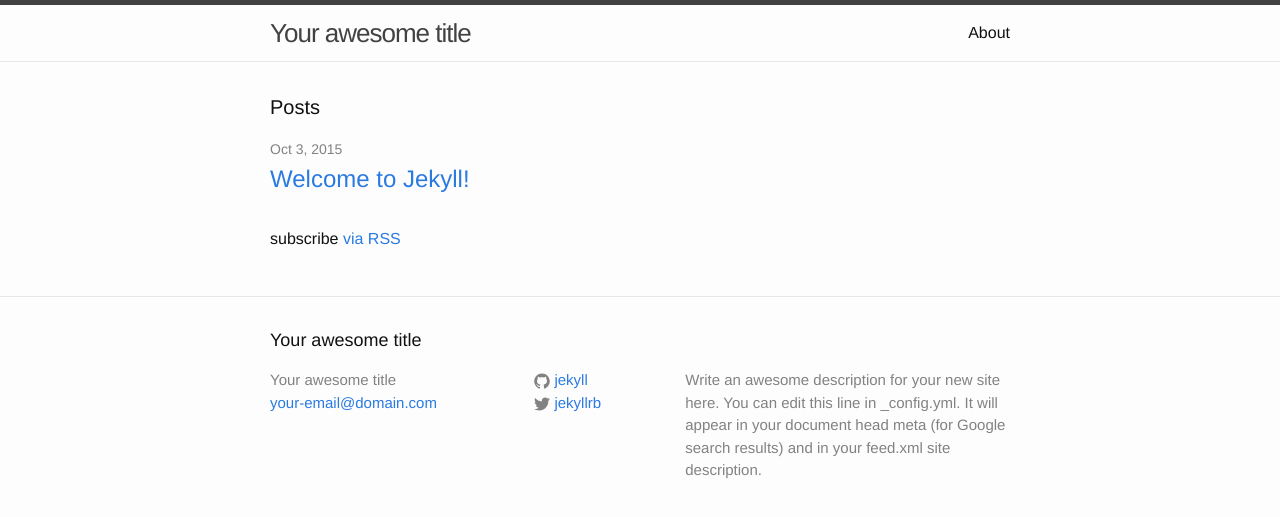
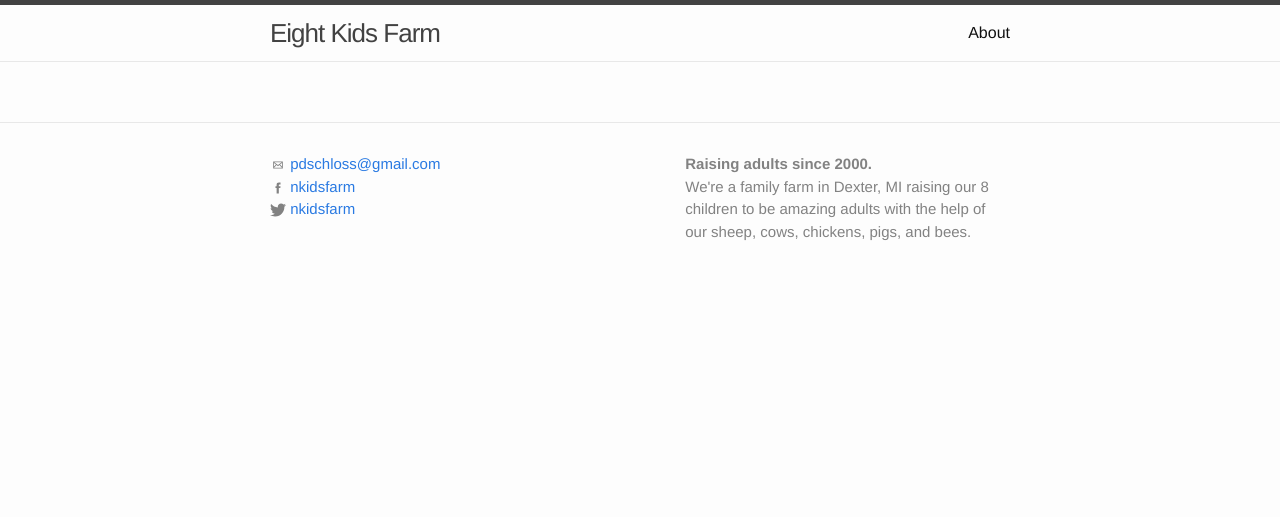
Before and after one commit to pschloss/nkidsfarm.github.io, a Jekyll site: the page built from index.html, in a window 1280 px wide. Shown: the top 517 px of the page. Built offline with Jekyll 4.4.1, drawn with Linux system fonts in a browser that asks for light colours.

Commit message:
Customizing

```diff
--- a/_config.yml
+++ b/_config.yml
@@ -1,14 +1,13 @@
 # Site settings
-title: Your awesome title
-email: your-email@domain.com
+title: Eight Kids Farm
+email: pdschloss@gmail.com
 description: > # this means to ignore newlines until "baseurl:"
-  Write an awesome description for your new site here. You can edit this
-  line in _config.yml. It will appear in your document head meta (for
-  Google search results) and in your feed.xml site description.
+  <b>Raising adults since 2000.</b><br>
+  We're a family farm in Dexter, MI raising our 8 children to be amazing adults with the help of our sheep, cows, chickens, pigs, and bees.
 baseurl: "" # the subpath of your site, e.g. /blog/
-url: "http://yourdomain.com" # the base hostname & protocol for your site
-twitter_username: jekyllrb
-github_username:  jekyll
+url: "http://nkidsfarm.com" # the base hostname & protocol for your site
+twitter_username: nkidsfarm
+facebook_username: nkidsfarm
 
 # Build settings
 markdown: kramdown
--- a/_includes/footer.html
+++ b/_includes/footer.html
@@ -2,13 +2,49 @@
 
   <div class="wrapper">
 
-    <h2 class="footer-heading">{{ site.title }}</h2>
+<!---    <h2 class="footer-heading">{{ site.title }}</h2> --->
 
     <div class="footer-col-wrapper">
       <div class="footer-col  footer-col-1">
         <ul class="contact-list">
-          <li>{{ site.title }}</li>
-          <li><a href="mailto:{{ site.email }}">{{ site.email }}</a></li>
+          <li>
+            <a href="mailto:{{ site.email }}">
+              <span class="icon  icon--email">
+                <svg viewBox="0 0 512 512"><path d="M101.3 141.6v228.9h0.3 308.4 0.8V141.6H101.3zM375.7 167.8l-119.7 91.5 -119.6-91.5H375.7zM127.6 194.1l64.1 49.1 -64.1 64.1V194.1zM127.8 344.2l84.9-84.9 43.2 33.1 43-32.9 84.7 84.7L127.8 344.2 127.8 344.2zM384.4 307.8l-64.4-64.4 64.4-49.3V307.8z"/></svg>
+
+                <span class="username">{{ site.email }}</span>
+            </a>
+          </li>
+
+
+          {% if site.facebook_username %}
+          <li>
+            <a href="https://facebook.com/{{ site.facebook_username }}">
+              <span class="icon  icon--facebook">
+                <svg viewBox="0 0 512 512"><path d="M211.9 197.4h-36.7v59.9h36.7V433.1h70.5V256.5h49.2l5.2-59.1h-54.4c0 0 0-22.1 0-33.7 0-13.9 2.8-19.5 16.3-19.5 10.9 0 38.2 0 38.2 0V82.9c0 0-40.2 0-48.8 0 -52.5 0-76.1 23.1-76.1 67.3C211.9 188.8 211.9 197.4 211.9 197.4z"/></svg>
+              </span>
+
+              <span class="username">{{ site.facebook_username }}</span>
+            </a>
+          </li>
+          {% endif %}
+
+          {% if site.twitter_username %}
+          <li>
+            <a href="https://twitter.com/{{ site.twitter_username }}">
+              <span class="icon  icon--twitter">
+                <svg viewBox="0 0 16 16">
+                  <path fill="#828282" d="M15.969,3.058c-0.586,0.26-1.217,0.436-1.878,0.515c0.675-0.405,1.194-1.045,1.438-1.809
+                  c-0.632,0.375-1.332,0.647-2.076,0.793c-0.596-0.636-1.446-1.033-2.387-1.033c-1.806,0-3.27,1.464-3.27,3.27 c0,0.256,0.029,0.506,0.085,0.745C5.163,5.404,2.753,4.102,1.14,2.124C0.859,2.607,0.698,3.168,0.698,3.767 c0,1.134,0.577,2.135,1.455,2.722C1.616,6.472,1.112,6.325,0.671,6.08c0,0.014,0,0.027,0,0.041c0,1.584,1.127,2.906,2.623,3.206 C3.02,9.402,2.731,9.442,2.433,9.442c-0.211,0-0.416-0.021-0.615-0.059c0.416,1.299,1.624,2.245,3.055,2.271 c-1.119,0.877-2.529,1.4-4.061,1.4c-0.264,0-0.524-0.015-0.78-0.046c1.447,0.928,3.166,1.469,5.013,1.469 c6.015,0,9.304-4.983,9.304-9.304c0-0.142-0.003-0.283-0.009-0.423C14.976,4.29,15.531,3.714,15.969,3.058z"/>
+                </svg>
+              </span>
+
+              <span class="username">{{ site.twitter_username }}</span>
+            </a>
+          </li>
+          {% endif %}
+
+
         </ul>
       </div>
 
@@ -28,20 +64,6 @@
           </li>
           {% endif %}
 
-          {% if site.twitter_username %}
-          <li>
-            <a href="https://twitter.com/{{ site.twitter_username }}">
-              <span class="icon  icon--twitter">
-                <svg viewBox="0 0 16 16">
-                  <path fill="#828282" d="M15.969,3.058c-0.586,0.26-1.217,0.436-1.878,0.515c0.675-0.405,1.194-1.045,1.438-1.809
-                  c-0.632,0.375-1.332,0.647-2.076,0.793c-0.596-0.636-1.446-1.033-2.387-1.033c-1.806,0-3.27,1.464-3.27,3.27 c0,0.256,0.029,0.506,0.085,0.745C5.163,5.404,2.753,4.102,1.14,2.124C0.859,2.607,0.698,3.168,0.698,3.767 c0,1.134,0.577,2.135,1.455,2.722C1.616,6.472,1.112,6.325,0.671,6.08c0,0.014,0,0.027,0,0.041c0,1.584,1.127,2.906,2.623,3.206 C3.02,9.402,2.731,9.442,2.433,9.442c-0.211,0-0.416-0.021-0.615-0.059c0.416,1.299,1.624,2.245,3.055,2.271 c-1.119,0.877-2.529,1.4-4.061,1.4c-0.264,0-0.524-0.015-0.78-0.046c1.447,0.928,3.166,1.469,5.013,1.469 c6.015,0,9.304-4.983,9.304-9.304c0-0.142-0.003-0.283-0.009-0.423C14.976,4.29,15.531,3.714,15.969,3.058z"/>
-                </svg>
-              </span>
-
-              <span class="username">{{ site.twitter_username }}</span>
-            </a>
-          </li>
-          {% endif %}
         </ul>
       </div>
 
--- a/index.html
+++ b/index.html
@@ -4,7 +4,7 @@ layout: default
 
 <div class="home">
 
-  <h1 class="page-heading">Posts</h1>
+<!---  <h1 class="page-heading">Posts</h1>
 
   <ul class="post-list">
     {% for post in site.posts %}
@@ -14,10 +14,11 @@ layout: default
         <h2>
           <a class="post-link" href="{{ post.url | prepend: site.baseurl }}">{{ post.title }}</a>
         </h2>
+
       </li>
     {% endfor %}
   </ul>
 
   <p class="rss-subscribe">subscribe <a href="{{ "/feed.xml" | prepend: site.baseurl }}">via RSS</a></p>
-
+--->
 </div>
```
